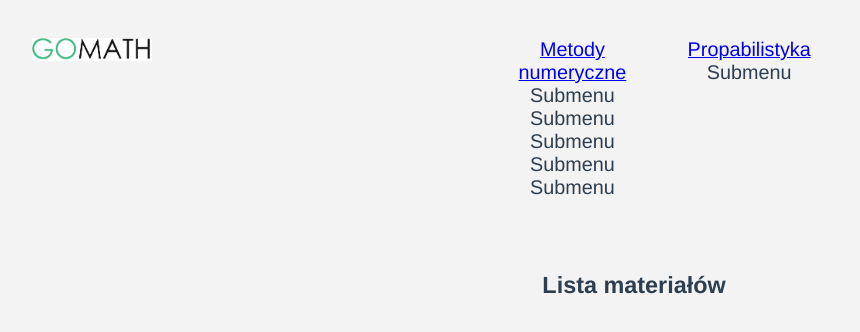
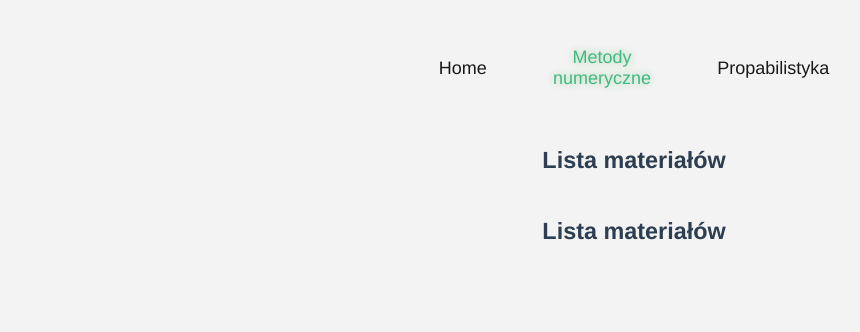
Before and after one commit to KacperKukula/gomath, a Vue app: page /numericMethods in a window 1280 px wide. Shown: the top 332 px of the page, without its empty margins (6-866 px from the left). Built offline with nearby package versions, Linux system fonts and the light colour scheme.

Commit message:
menu done and init pages

```diff
--- a/package.json
+++ b/package.json
@@ -20,7 +20,9 @@
     "@vue/cli-plugin-router": "~5.0.0",
     "@vue/cli-service": "~5.0.0",
     "eslint": "^7.32.0",
-    "eslint-plugin-vue": "^8.0.3"
+    "eslint-plugin-vue": "^8.0.3",
+    "sass": "^1.66.1",
+    "sass-loader": "^13.3.2"
   },
   "eslintConfig": {
     "root": true,
--- a/public/globals.css
+++ b/public/globals.css
@@ -3,6 +3,8 @@
     --secondary-color: #2c3e50;
 
     --text-color: #18191b;
+
+    --angel-white: #f3f3f3;
 
     font-family: Avenir, Helvetica, Arial, sans-serif;
     -webkit-font-smoothing: antialiased;
@@ -13,7 +15,7 @@
 }
 
 body {
-    background-color: #f3f3f3;
+    background-color: var(--angel-white);
 }
 
 h1 {
@@ -23,3 +25,8 @@ h1 {
 h2 {
     font-size: 1.3rem;
 }
+
+a {
+    text-decoration: none;
+    color: var(--text-color);
+}
--- a/public/index.html
+++ b/public/index.html
@@ -5,7 +5,7 @@
     <meta http-equiv="X-UA-Compatible" content="IE=edge">
     <meta name="viewport" content="width=device-width,initial-scale=1.0">
     <link rel="icon" href="<%= BASE_URL %>favicon.ico">
-    <link rel="stylesheet" href="globals.css">
+    <link rel="stylesheet" href="./globals.css">
     <title><%= htmlWebpackPlugin.options.title %></title>
   </head>
   <body>
--- a/src/App.vue
+++ b/src/App.vue
@@ -1,10 +1,5 @@
 <template>
   <menuGoMath :items="routes" />
-  <!-- <nav>
-    <router-link to="/numeric-methods" class="nav-cell">Metody numeryczne</router-link>
-    <router-link to="/" class="nav-cell"><img class="logo" src="./assets/LOGO.png" alt="GOMATH"></router-link>
-    <router-link to="/numeric-methods" class="nav-cell">Metody numeryczne</router-link>
-  </nav> -->
   <router-view/>
 </template>
 
--- a/src/components/menuGoMath.vue
+++ b/src/components/menuGoMath.vue
@@ -1,21 +1,16 @@
 <template>
   <nav>
-    <div>
-        <!--LOGO-->
-        <router-link to="/" class="nav-cell">
-            <img class="logo" src="../assets/LOGO.png" alt="GOMATH">
-        </router-link>
-    </div>
-    <div class="nav-cell-wrapper">
+    <div class="nav-wrapper">
         <!--MENU TREE-->
         <div v-for="(item, index) in items" :key="index" class="nav-cell">
-            <!--TITLE-->
-            <div class="nav-subsell main">
-                <router-link v-if="item.mainSite === false" :to="item.path" >{{ item.name }}</router-link>
+            <!--MAIN CELL-->
+            <router-link :to="item.path" exact class="nav-link">{{ item.pathName }}</router-link>
+
+            <!--SUBMENU CELLS-->
+            <div class="nav-submenu">
+                <div v-for="(child, index) in item.children" :key="index" class="nav-subcell">
+                    <router-link :to="child.path" class="nav-link">{{ child.pathName }}</router-link>
                 </div>
-            <!--SUBMENU-->
-            <div v-for="(child, index) in item.children" :key="index" class="nav-subcell">
-                Submenu
             </div>
         </div>
     </div>
@@ -27,41 +22,79 @@ export default {
     props: {
         items: { type: Array }
     },
-    setup(props) {
-        console.log(props.items)
-    },
 }
 </script>
 
-<style>
+<style lang="scss">
 nav {
   padding: 30px;
-  display: grid;
-  grid-template-columns: min-content auto;
 }
-nav .nav-cell {
+nav {
+    .nav-wrapper {
+        display: flex;
+        justify-content: center;
+        gap: 3vw;
+
+        .nav-cell {
             max-width: 12vw;
             font-weight: 500;
             overflow-x: hidden;
-  font-size: 1.1rem;
+            font-size: 1rem;
             text-decoration: none;
+            position: relative;
+            overflow: visible;
             color: var(--secondary-color);
-}
-.nav-cell-wrapper {
+
+            .nav-link {
                 display: flex;
                 justify-content: center;
-    gap: 3vw;
-}
+                align-items: center;
+                min-height: 60px;
 
-nav .nav-cell.router-link-exact-active {
+                /* Active nav-link*/
+                &.router-link-active {
                     color: var(--primary-color);
                     text-shadow: 0px 0px 8px rgb(165, 210, 162);
                 }
+            }
+
+            /* Additional styles for submenu */
+            .nav-submenu {
+                position: absolute;
+                top: 100%;
+                width: 100%;
+                -webkit-box-shadow: 0px 0px 9px -4px rgba(66, 68, 90, 1);
+                -moz-box-shadow: 0px 0px 9px -4px rgba(66, 68, 90, 1);
+                box-shadow: 0px 5px 6px -5px rgba(66, 68, 90, 1);
+
+                display: none;
+
+                .nav-link {
+                    background: var(--angel-white);
+                }
+            }
+
+            /* Handle submenu extending */
+            &:hover, &:focus {
+                .nav-submenu {
+                    display: block;
+                }
+            }
+        }
+    }
+}
+
+@keyframes fadeIn { 0% { display: block; opacity: 0; } 100% { opacity: 1; display: block; } }
+@keyframes fadeOut { 0% { display: block; opacity: 1; } 100% { opacity: 0; display: none; } }
 
 /*main logo */
-.logo {
- width: clamp(120px, 100%, 320px);
- object-fit: contain;
- display: block;
-}
+// .logo {
+//     width: clamp(120px, 100%, 320px);
+//     object-fit: contain;
+//     display: block;
+// }
+
+/* Styling nav <a> link */
+
+
 </style>
--- a/src/router/index.js
+++ b/src/router/index.js
@@ -1,7 +1,9 @@
 import { createRouter, createWebHistory } from 'vue-router'
 import homeView from '../views/homeView.vue';
-import mainOfSubject from '../views/mainOfSubject.vue'
+import mainOfSubject from '../views/mainOfSubject.vue';
 import lessonMiscalculation from '../views/numericMethods/lessonMiscalculation';
+//Routes
+import numericMethods_routes from './numericMethods/numericMethodsRoutes.js';
 
 
 // route level code-splitting
@@ -11,27 +13,23 @@ import lessonMiscalculation from '../views/numericMethods/lessonMiscalculation';
 const routes = [
   {
     path: '/',
-    name: 'Home',
+    pathName: 'Home',
     component: homeView,
     mainSite: true,
   },
   {
     path: '/numericMethods',
-    name: 'Metody numeryczne',
+    pathName: 'Metody numeryczne',
     component: mainOfSubject,
     mainSite: false,
-    children: [
-      { path: 'misscalculation', component: lessonMiscalculation, },
-      { path: 'misscalculation', component: lessonMiscalculation, },
-      { path: 'misscalculation', component: lessonMiscalculation, },
-      { path: 'misscalculation', component: lessonMiscalculation, },
-      { path: 'misscalculation', component: lessonMiscalculation, },
-    ]
+    children: numericMethods_routes,
+    props: { subjectRoutes: numericMethods_routes },
   },
   {
     path: '/propabilistics',
-    name: 'Propabilistyka',
+    pathName: 'Propabilistyka',
     component: mainOfSubject,
+    props: true,
     mainSite: false,
     children: [
       {
--- /dev/null
+++ b/src/router/numericMethods/numericMethodsRoutes.js
@@ -0,0 +1,11 @@
+import lessonMiscalculation from '@/views/numericMethods/lessonMiscalculation';
+
+const numericMethods = [
+    { path: 'numericMethods/misscalculation', component: lessonMiscalculation, pathName: "Kacper" },
+    { path: 'numericMethods/misscalculation', component: lessonMiscalculation, pathName: "Kacper" },
+    { path: 'numericMethods/misscalculation', component: lessonMiscalculation, pathName: "Kacper" },
+    { path: 'numericMethods/misscalculation', component: lessonMiscalculation, pathName: "Kacper" },
+    { path: 'numericMethods/misscalculation', component: lessonMiscalculation, pathName: "Kacper" },
+];
+
+export default numericMethods;
--- a/src/views/mainOfSubject.vue
+++ b/src/views/mainOfSubject.vue
@@ -1,20 +1,21 @@
 <template>
     <div>
+      <h2>Lista materiałów</h2>
       <RouteListVue />
     </div>
 </template>
 
 <script>
-import RouteListVue from '@/components/RouteList.vue'
+import RouteListVue from '@/components/RouteList.vue';
 
 export default {
-  computed: {
-    routes() {
-      return this.$router.options.routes;
-    }
-  },
+  props: ['subjectRoutes'],
   components: {
     RouteListVue,
   },
 };
 </script>
+
+<style>
+
+</style>
--- a/src/views/numericMethods/lessonMiscalculation.vue
+++ b/src/views/numericMethods/lessonMiscalculation.vue
@@ -4,9 +4,7 @@
 
 <script>
 export default {
-    setup() {
-        console.log('miscalculations');
-    }
+
 }
 </script>
 
```
Also changed, not shown: 1 other file (tests, documents, lock files or other folders). Lines whose indentation alone changed are shown as unchanged.
